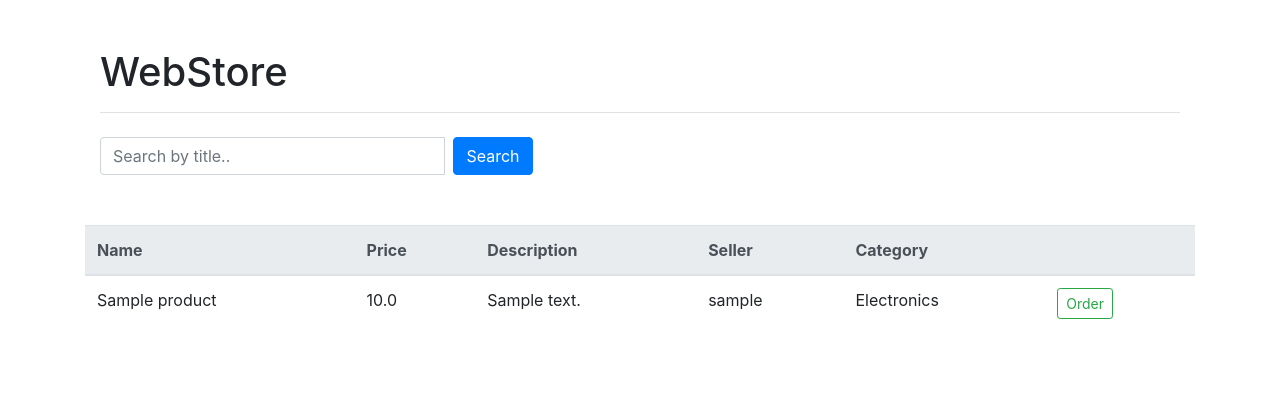
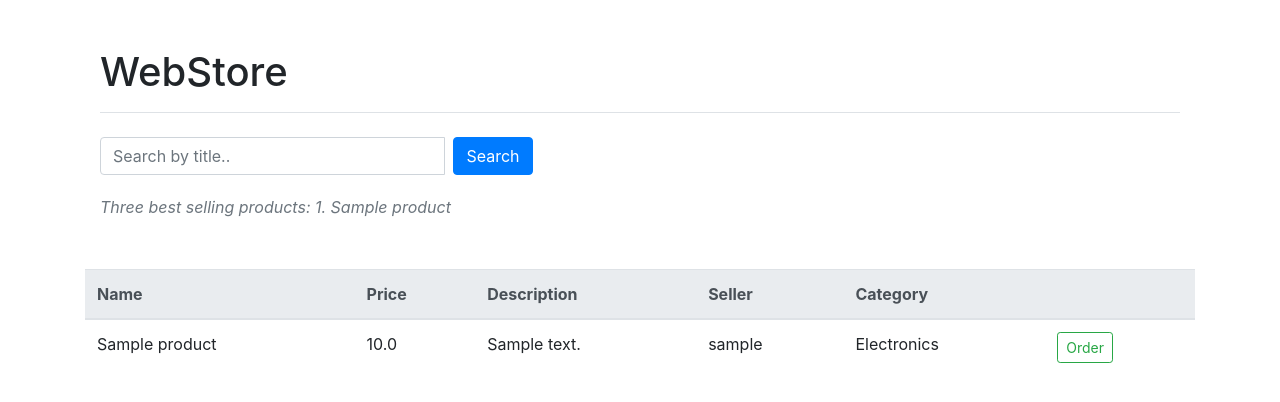
Before and after one commit to parissak/Verkkokauppa, a Flask app: page /products in a window 1280 px wide. Shown: the part 56-458 px from the top of the page. Run offline with Flask 2, Linux system fonts and the light colour scheme; data comes from the database, SQL or seed files in the repository; tables that the repository leaves empty hold one stand-in row (values such as "Sample post"); some libraries are stand-ins or nearby versions.

Commit message:
yhteenvetokysely tilatuimmista tuotteista ja käyttäjän tekemistä tilauksista sekä pieniä korjauksia

```diff
--- a/application/products/views.py
+++ b/application/products/views.py
@@ -7,11 +7,28 @@ from application.orders.models import Order
 from application.auth.models import User
 from application.products.forms import ProductForm
 from application.products.forms import SearchForm
+from sqlalchemy.sql import text
 
 
 # list & search
 @app.route("/products", methods=["GET", "POST"])
 def products_index():
+
+    # get three most ordered
+    stmt = text("Select product.name AS thename FROM \"order\" "
+    "JOIN Product on Product.id = product_id "
+    "JOIN Account ON account.id = product.account_id "
+    "GROUP BY product.id "
+    "ORDER BY COUNT(product.id) "
+    "DESC LIMIT 3;")
+    res = db.engine.execute(stmt)
+    items = res
+    top_three = ""
+    count = 0
+    for x in items:
+        count += 1
+        top_three += str(count) + ". " +str(x[0]) + " "
+
     if request.method == 'POST':
         form = SearchForm(request.form)
         product_name = request.form.get("search")
@@ -24,7 +41,7 @@ def products_index():
     if request.method == 'GET':
         result = Product.query.all()
 
-    return render_template("products/list.html", form = SearchForm(), products = result)
+    return render_template("products/list.html", form = SearchForm(), products = result, top_three = top_three)
 
 # new
 @app.route("/products/new/")
@@ -60,8 +77,9 @@ def products_set_description():
     if len(new) > 45:
         flash("New description must be below 45 characters.", "long")
         item_count = User.count_items(current_user.id)
+        order_count = User.count_orders(current_user.id)
         order_products = db.session.query(Order, Product).join(Product).join(User).filter(Order.account_id == current_user.id).all()
-        return render_template("auth/user.html", item_count=item_count, orders = order_products, user = current_user)
+        return render_template("auth/user.html", item_count=item_count, order_count = order_count, orders = order_products, user = current_user)
 
     product = Product.query.get(id)
 
--- a/application/templates/auth/user.html
+++ b/application/templates/auth/user.html
@@ -81,6 +81,8 @@
 </div>
 
 <h2>My Orders</h2>
+<p>{{ order_count }} items ordered</p>
+
 <div class="table-responsive">
   <table class="table table-hover table-sm">
     <thead class="thead-light">
--- a/application/templates/index.html
+++ b/application/templates/index.html
@@ -6,8 +6,8 @@
         <h1>WebStore</h1>
     </div>
 
-    <p>If you are an existing user please log in to sell your products.</p>
-    <p>If you are a new user please register.</p>
+    <p>If you have an existing account please log in to sell and buy products.</p>
+    <p>If you are a new user please register in order to buy and sell.</p>
     <p>Browse listings from "list products".</p>
 </div>
 {% endblock %}
--- a/application/templates/products/list.html
+++ b/application/templates/products/list.html
@@ -8,7 +8,8 @@
   </div>
 </div>
 
-<div class="col-md-5 col-md-offset-0" style="margin-bottom:50px;">
+
+<div class="col-md-5 col-md-offset-0" style="margin-bottom:20px">
   <form method="post" action="{{ url_for('products_index') }}">
     <div class="input-group">
       <input type="text" name="search" placeholder="Search by title.." class="form-control">
@@ -17,6 +18,10 @@
       </span>
     </div>
   </form>
+</div>
+
+<div class="col-md-7 col-md-offset-0" style="margin-bottom:50px">
+  <p class="text-secondary"><em> Three best selling products: {{ top_three }} </em></p>
 </div>
 
 {% with messages = get_flashed_messages(category_filter=["successful"]) %}
```
Also changed, not shown: application/auth/models.py (+10 -4 lines), application/auth/views.py (+5 -5 lines). Lines whose indentation alone changed are shown as unchanged.
